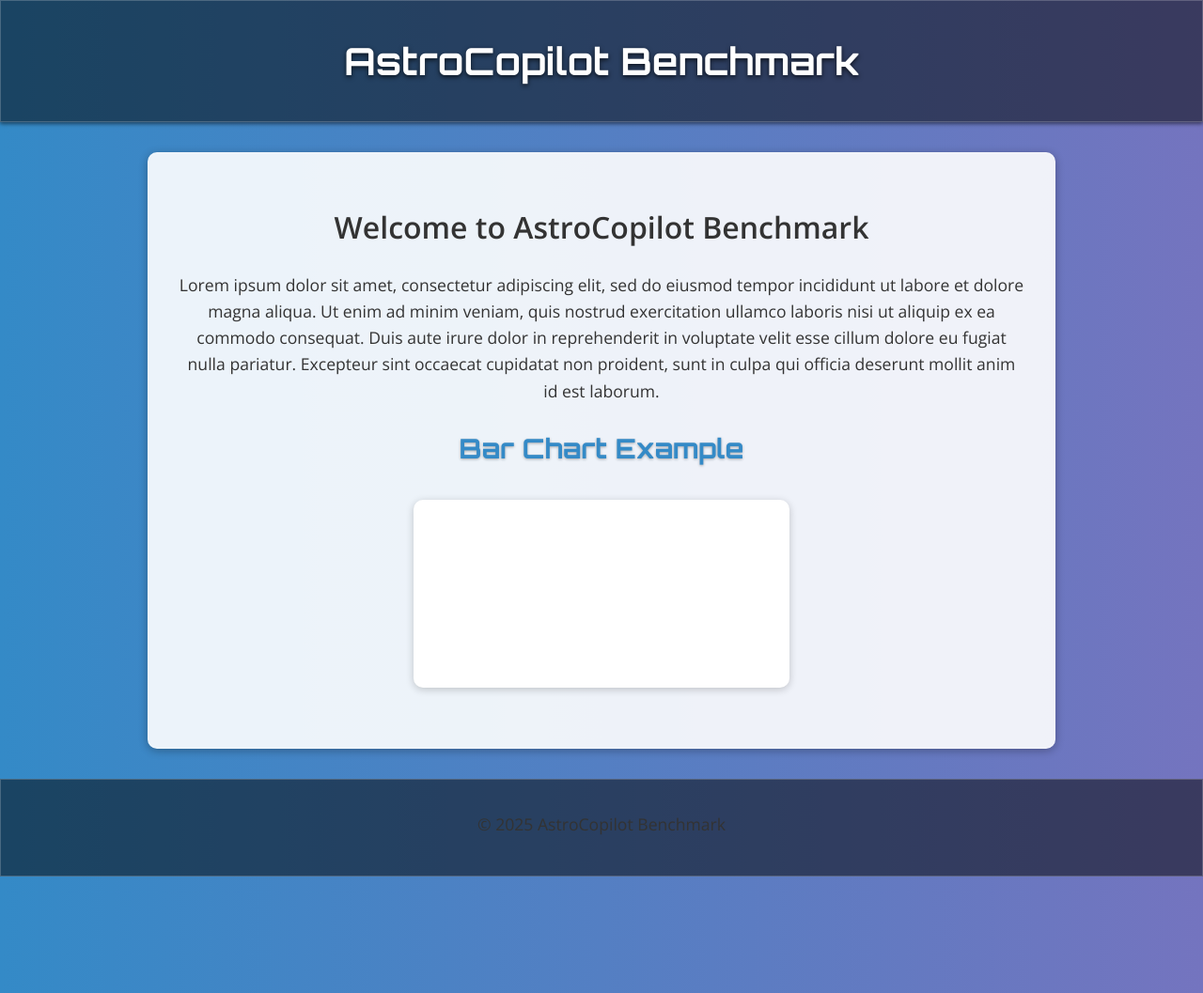
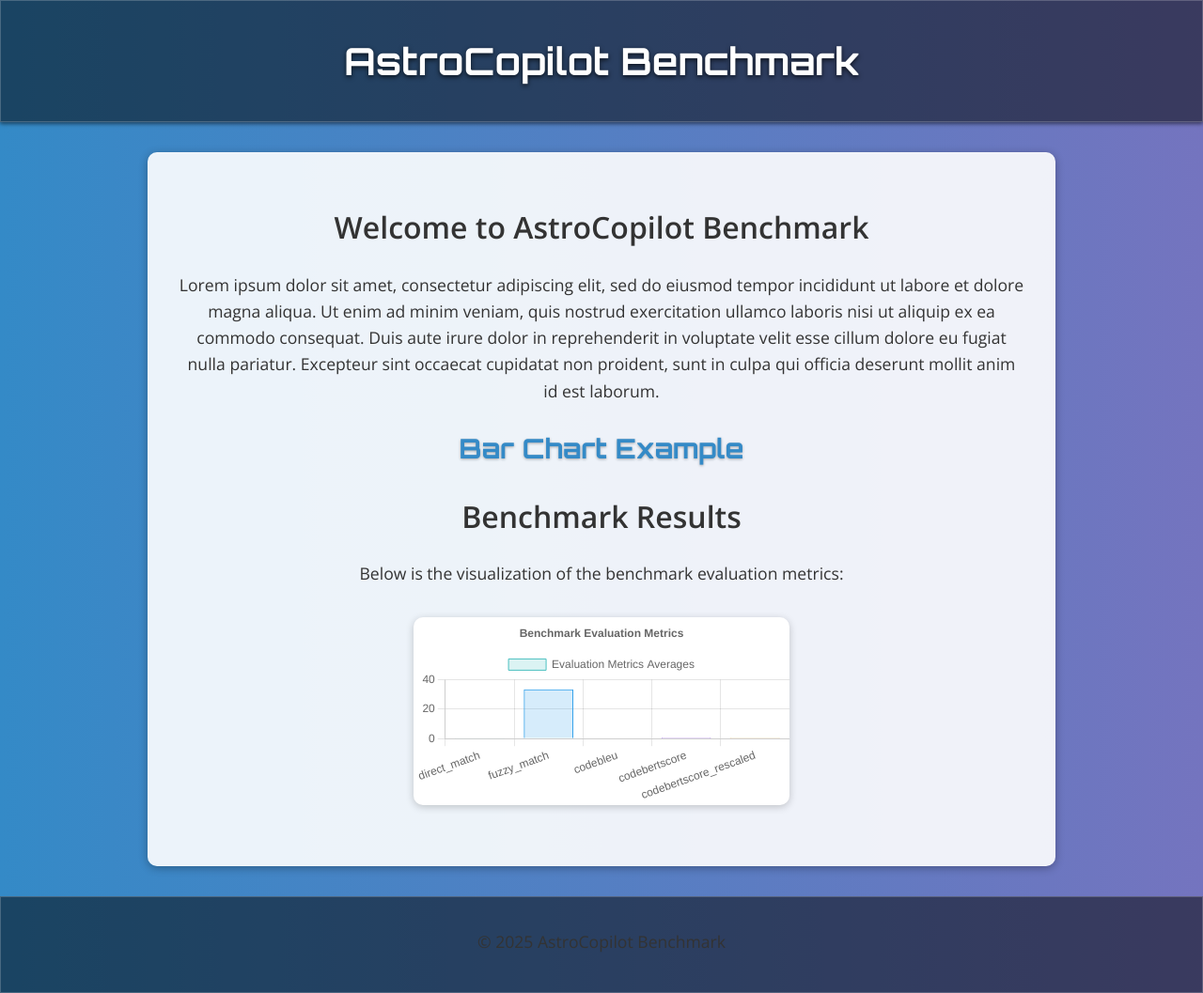
Before and after one commit to Murtato1/astbench, a Jekyll site: the page built from index.markdown, in a window 1280 px wide. Shown: the whole page at 94% size. Built offline with Jekyll 4.4.1, drawn with Linux system fonts in a browser that asks for light colours; part of the change alters nothing that is shown.

Commit message:
Update index.markdown

```diff
--- a/index.markdown
+++ b/index.markdown
@@ -9,15 +9,20 @@ Lorem ipsum dolor sit amet, consectetur adipiscing elit, sed do eiusmod tempor i
 
 ## Bar Chart Example
 
+# Benchmark Results
+
+Below is the visualization of the benchmark evaluation metrics:
+
 <canvas id="benchmarkChart" width="400" height="200"></canvas>
 
 <script src="https://cdn.jsdelivr.net/npm/chart.js"></script>
 <script>
-  const jsonUrl = 'https://raw.githubusercontent.com/Murtato1/astbench/main/assets/json/benchmark_1.json';
+  // Relative path to your JSON file in the repo
+  const jsonPath = "{{ site.baseurl }}/assets/json/benchmark_1.json";
 
   async function fetchAndProcessData() {
     try {
-      const response = await fetch(jsonUrl);
+      const response = await fetch(jsonPath); // Use relative path
       const data = await response.json();
 
       const metrics = {
@@ -28,6 +33,7 @@ Lorem ipsum dolor sit amet, consectetur adipiscing elit, sed do eiusmod tempor i
         codebertscore_rescaled: []
       };
 
+      // Process JSON data
       data.forEach(item => {
         item.result.forEach(result => {
           metrics.direct_match.push(result.direct_match ? 1 : 0);
@@ -38,20 +44,28 @@ Lorem ipsum dolor sit amet, consectetur adipiscing elit, sed do eiusmod tempor i
         });
       });
 
+      // Calculate averages
       const averages = {};
       for (const [key, values] of Object.entries(metrics)) {
         averages[key] = values.reduce((sum, val) => sum + val, 0) / values.length;
       }
 
-      renderChart(averages);
+      renderChart(averages); // Pass processed data to the chart
     } catch (error) {
-      console.error('Error fetching or processing data:', error);
+      console.error('Error fetching or processing JSON data:', error);
     }
   }
 
   function renderChart(averages) {
     const ctx = document.getElementById('benchmarkChart').getContext('2d');
-    new Chart(ctx, {
+
+    // Destroy existing chart if present
+    if (window.currentChart) {
+      window.currentChart.destroy();
+    }
+
+    // Create new chart
+    window.currentChart = new Chart(ctx, {
       type: 'bar',
       data: {
         labels: Object.keys(averages),
@@ -60,5 +74,41 @@ Lorem ipsum dolor sit amet, consectetur adipiscing elit, sed do eiusmod tempor i
           data: Object.values(averages),
           backgroundColor: [
             'rgba(75, 192, 192, 0.2)',
-            'rgba(54, 162, 235
-::contentReference[oaicite:0]{index=0}
+            'rgba(54, 162, 235, 0.2)',
+            'rgba(255, 206, 86, 0.2)',
+            'rgba(153, 102, 255, 0.2)',
+            'rgba(255, 159, 64, 0.2)'
+          ],
+          borderColor: [
+            'rgba(75, 192, 192, 1)',
+            'rgba(54, 162, 235, 1)',
+            'rgba(255, 206, 86, 1)',
+            'rgba(153, 102, 255, 1)',
+            'rgba(255, 159, 64, 1)'
+          ],
+          borderWidth: 1
+        }]
+      },
+      options: {
+        responsive: true,
+        scales: {
+          y: {
+            beginAtZero: true
+          }
+        },
+        plugins: {
+          legend: {
+            display: true
+          },
+          title: {
+            display: true,
+            text: 'Benchmark Evaluation Metrics'
+          }
+        }
+      }
+    });
+  }
+
+  // Fetch and render chart on page load
+  fetchAndProcessData();
+</script>
```
